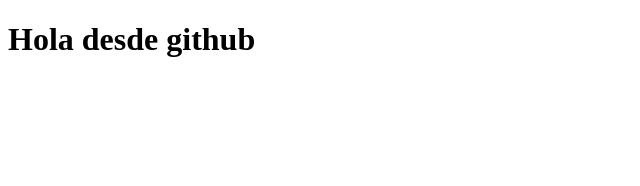
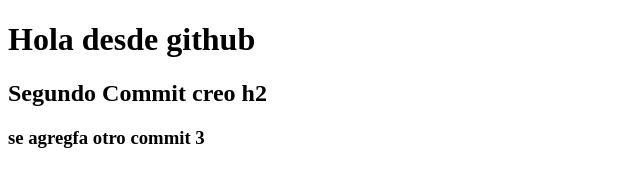
Before and after one commit to Mforgioni/clase-code-git, a plain HTML site: page index.html in a window 1280 px wide. Shown: the whole page, without its empty margins (0-640 px from the left). Drawn offline with Linux system fonts and the light colour scheme.

Commit message:
se gregrefa otro commit y h3

```diff
--- a/index.html
+++ b/index.html
@@ -7,5 +7,7 @@
 </head>
 <body>
     <h1>Hola desde github</h1>
+    <h2>Segundo Commit creo h2</h2>
+    <h3>se agregfa otro commit 3</h3>
 </body>
 </html>
```
